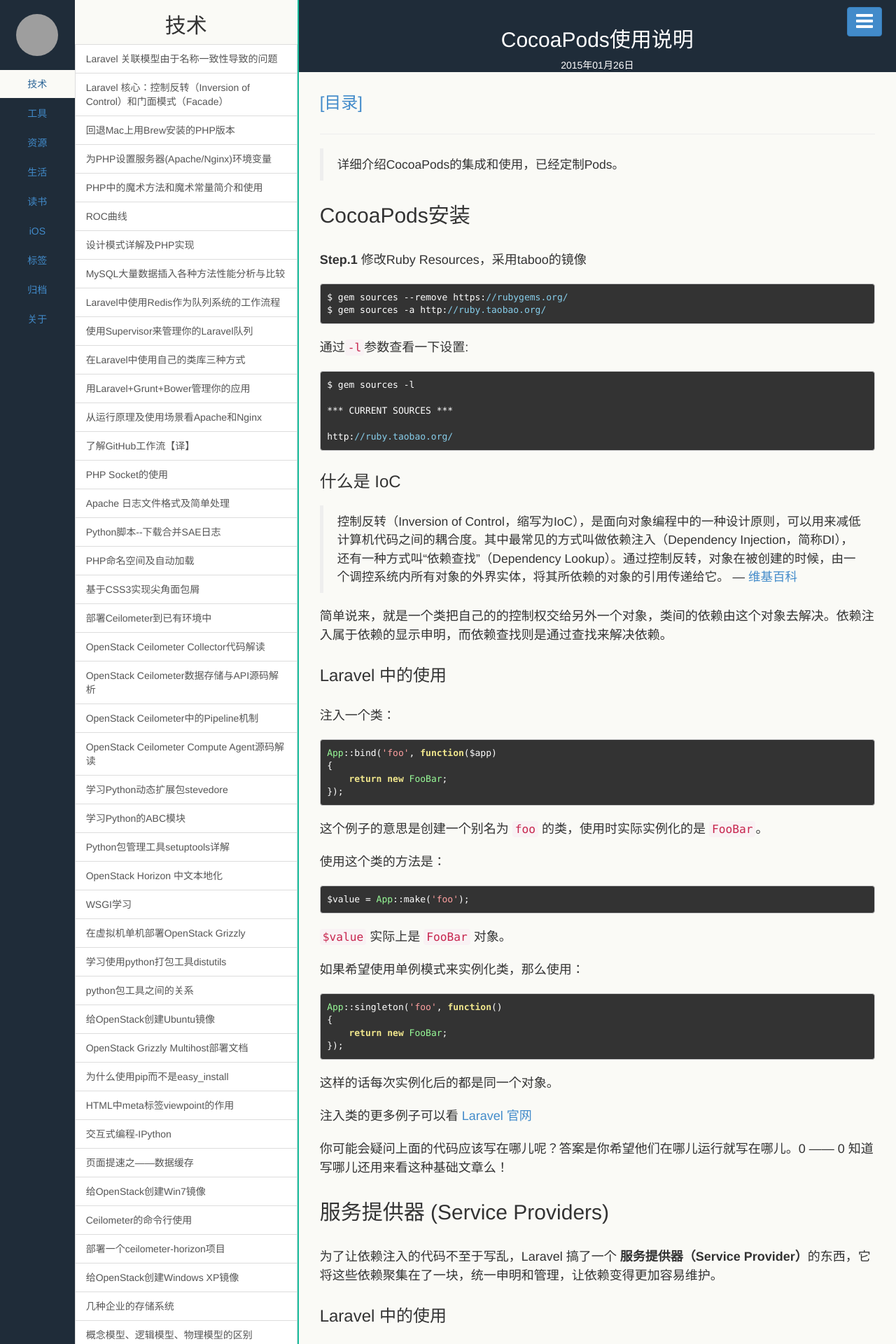
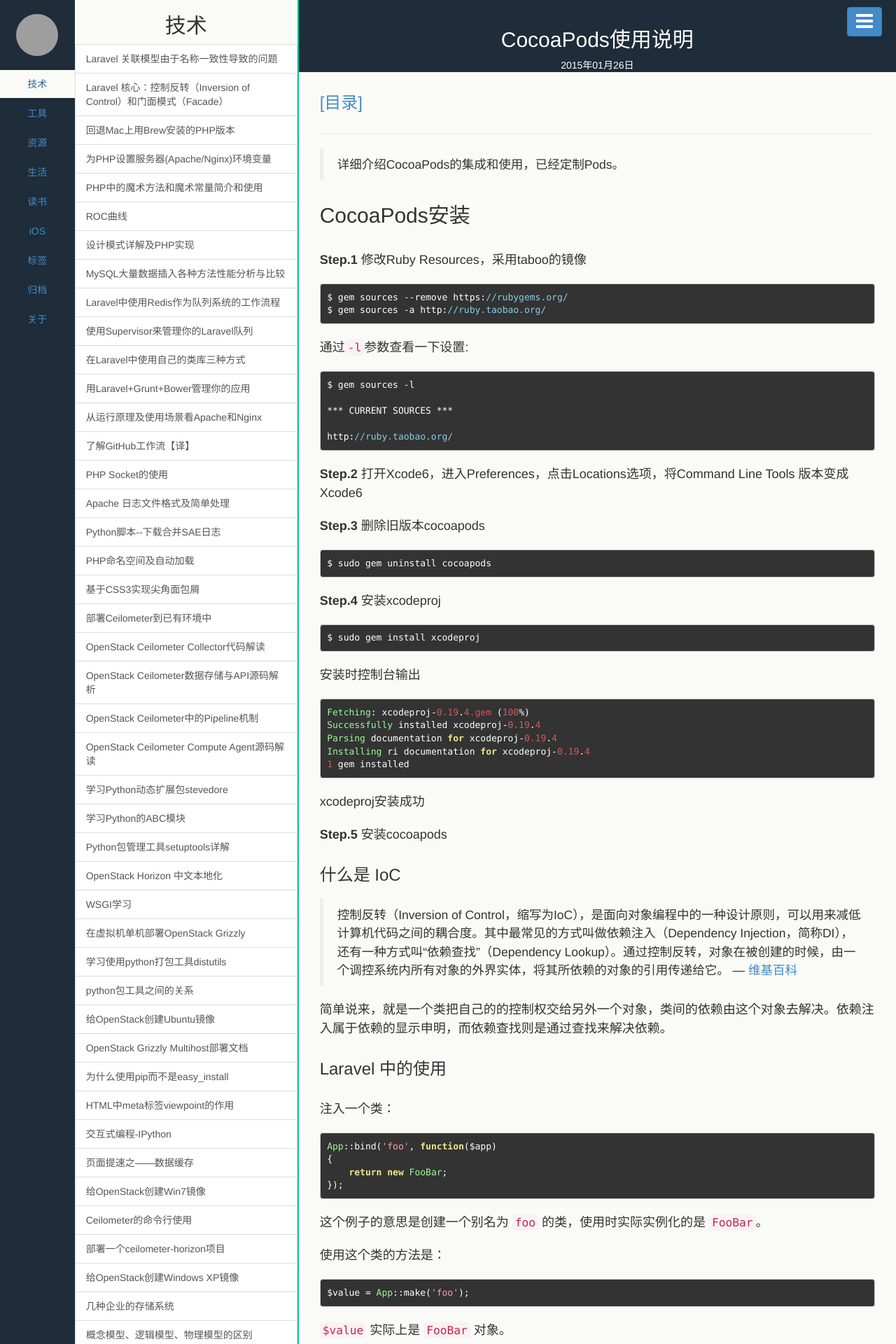
Before and after one commit to xiaxiaowei/xiaxiaowei.github.io, a Jekyll site: the page built from _posts/iOS/2015-01-26-cocoa-pods-user-manual.md, in a window 1280 px wide. Shown: the top 1920 px of the page at 70% size. Built offline with Jekyll 4.4.1, drawn with Linux system fonts in a browser that asks for light colours; grey boxes are pictures that could not be loaded.

Commit message:
Cocoapods使用说明

````diff
--- a/_posts/iOS/2015-01-26-cocoa-pods-user-manual.md
+++ b/_posts/iOS/2015-01-26-cocoa-pods-user-manual.md
@@ -13,20 +13,49 @@ description:
 
 **Step.1** 修改Ruby Resources，采用taboo的镜像
 
-```shell
+```
 $ gem sources --remove https://rubygems.org/
 $ gem sources -a http://ruby.taobao.org/
 ```
 
 通过`-l`参数查看一下设置:
 
-```sh
+```
 $ gem sources -l
 
 *** CURRENT SOURCES ***
 
 http://ruby.taobao.org/
 ```
+
+**Step.2** 打开Xcode6，进入Preferences，点击Locations选项，将Command Line Tools 版本变成Xcode6
+
+**Step.3** 删除旧版本cocoapods
+
+```
+$ sudo gem uninstall cocoapods
+```
+
+**Step.4** 安装xcodeproj
+
+```
+$ sudo gem install xcodeproj
+```
+
+安装时控制台输出
+
+```
+Fetching: xcodeproj-0.19.4.gem (100%)
+Successfully installed xcodeproj-0.19.4
+Parsing documentation for xcodeproj-0.19.4
+Installing ri documentation for xcodeproj-0.19.4
+1 gem installed
+```
+
+xcodeproj安装成功
+
+**Step.5** 安装cocoapods
+
 
 
 
````
